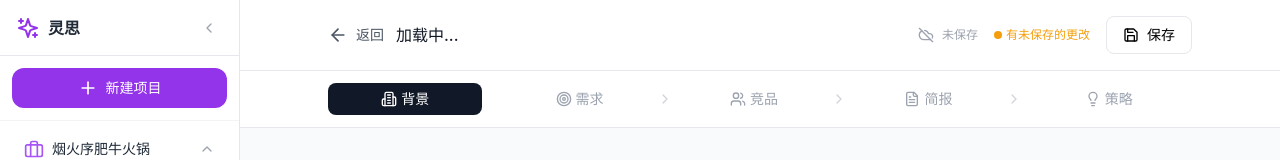
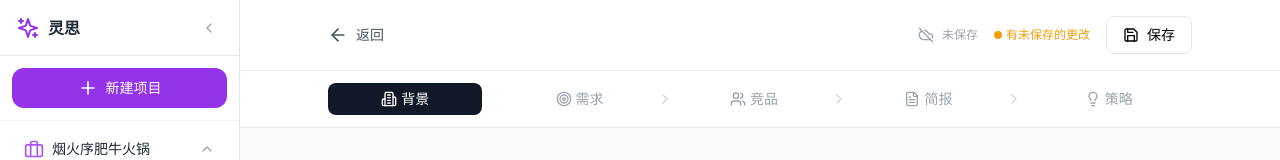
Before and after one commit to GPlanbrand/stratomind, a React (Vite) app: page /projects/workspace/new in a window 1280 px wide. Shown: the top 160 px of the page. Built offline with nearby package versions, Linux system fonts and the light colour scheme.

Commit message:
fix: 移除项目名称的加载中占位符

```diff
--- a/src/pages/WorkspacePage.tsx
+++ b/src/pages/WorkspacePage.tsx
@@ -567,7 +567,7 @@ const WorkspacePage: React.FC = () => {
               <span className="text-sm sm:text-base font-medium text-gray-900 truncate max-w-[150px] sm:max-w-[300px]">
                 {isNewProject
                   ? (clientInfo.companyName || '新建项目')
-                  : (project?.name || '加载中...')}
+                  : project?.name}
               </span>
             </div>
 
```
